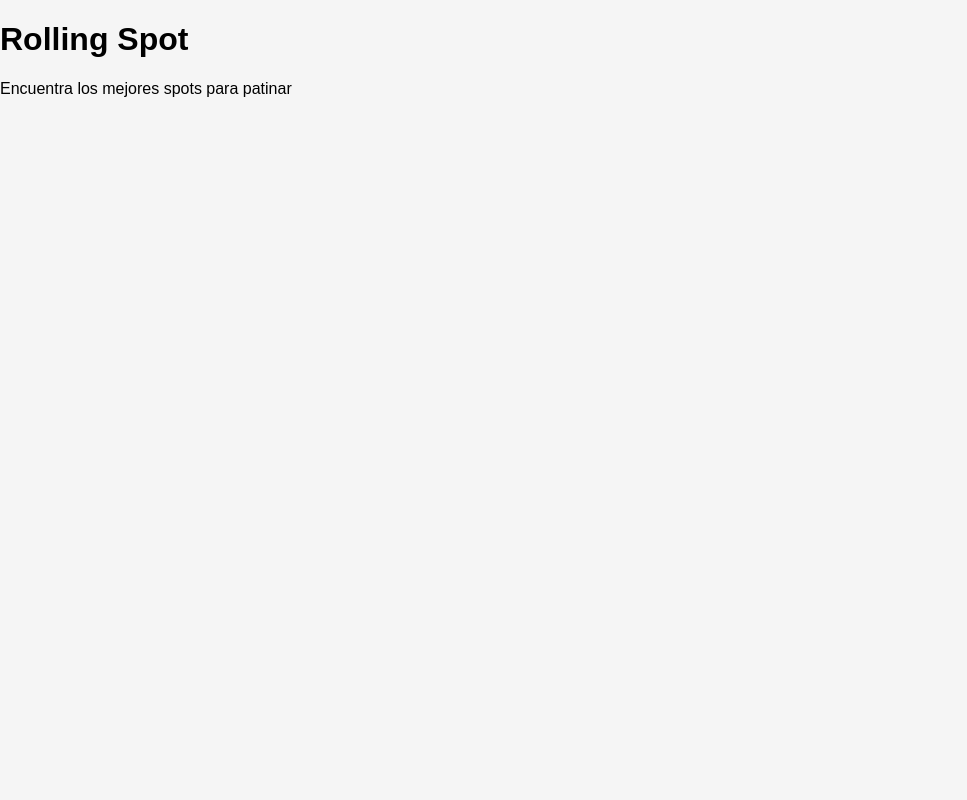
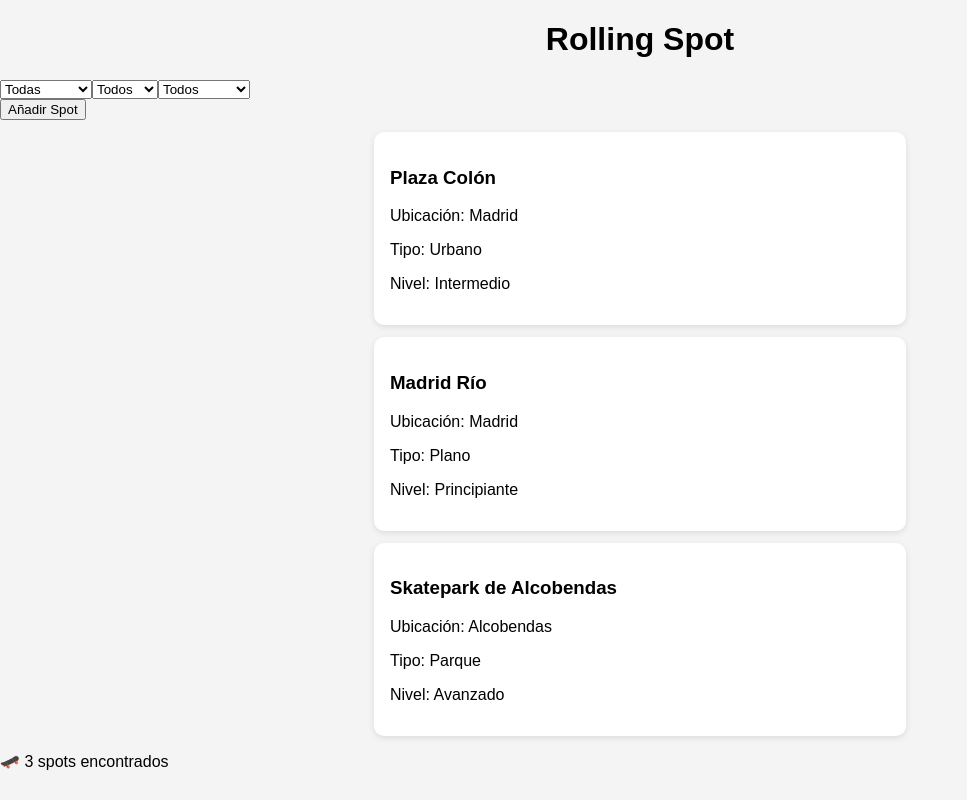
Before and after one commit to Andrie42/Rolling-Spot, a React (Vite) app: page / in a window 1280 px wide. Shown: the whole page, without its empty margins (0-967 px from the left). Built offline with nearby package versions, Linux system fonts and the light colour scheme.

Commit message:
creadas pantallas de spots, componentes spots y filtros de spots en la home

```diff
--- a/package.json
+++ b/package.json
@@ -11,7 +11,8 @@
   },
   "dependencies": {
     "react": "^19.2.6",
-    "react-dom": "^19.2.6"
+    "react-dom": "^19.2.6",
+    "react-router-dom": "^7.17.0"
   },
   "devDependencies": {
     "@eslint/js": "^10.0.1",
--- a/src/App.jsx
+++ b/src/App.jsx
@@ -1,5 +1,34 @@
+import { Routes, Route } from "react-router-dom";
+import { useState } from "react";
 import Home from "./pages/Home";
+import SpotDetail from "./pages/SpotDetail";
+import NewSpot from "./pages/NewSpot";
+import { initialSpots } from "./data/spots";
 
 export default function App() {
-  return <Home/>;
+  const [spots, setSpots] = useState(initialSpots);
+
+  return (
+    <Routes>
+      <Route
+        path="/"
+        element={<Home spots={spots} />}
+      />
+
+      <Route
+        path="/spot/:id"
+        element={<SpotDetail spots={spots} />}
+      />
+
+      <Route
+        path="/new-spot"
+        element={
+          <NewSpot
+            spots={spots}
+            setSpots={setSpots}
+          />
+        }
+      />
+    </Routes>
+  );
 }
--- /dev/null
+++ b/src/components/Filters.jsx
@@ -0,0 +1,31 @@
+export default function Filters({
+    city,
+    setCity,
+    type,
+    setType,
+    level,
+    setLevel
+}) {
+    return (
+        <div className="filters">
+            <select value={city} onChange={(e) => setCity(e.target.value)}>
+                <option value="">Todas</option>
+                <option value="Madrid">Madrid</option>
+                <option value="Alcobendas">Alcobendas</option>
+            </select>
+            <select value={type} onChange={(e) => setType(e.target.value)}>
+                <option value="">Todos</option>
+                <option value="Urbano">Urbano</option>
+                <option value="Parque">Parque</option>
+                <option value="Plano">Plano</option>
+                <option value="Bowl">Bowl</option>
+            </select>
+            <select value={level} onChange={(e) => setLevel(e.target.value)}>
+                <option value="">Todos</option>
+                <option value="Principiante">Principiante</option>
+                <option value="Intermedio">Intermedio</option>
+                <option value="Avanzado">Avanzado</option>
+            </select>
+        </div>
+    )
+}
--- /dev/null
+++ b/src/components/SpotCard.jsx
@@ -0,0 +1,17 @@
+import { Link } from "react-router-dom";
+
+export default function SpotCard({spot}){
+    return(
+        <Link
+        to={`/spot/${spot.id}`}
+        style={{textDecoration: "none", color: "inherit"}}
+        >
+            <div className="spot-card">
+                <h3>{spot.name}</h3>
+                <p>Ubicación: {spot.city}</p>
+                <p>Tipo: {spot.type}</p>
+                <p>Nivel: {spot.level}</p>
+            </div>
+        </Link>
+    );
+}
--- /dev/null
+++ b/src/data/spots.js
@@ -0,0 +1,26 @@
+export const initialSpots = [
+    {
+    id: 1,
+    name: "Plaza Colón",
+    city: "Madrid",
+    type: "Urbano",
+    level: "Intermedio",
+    description: "Suelo liso y varios bordillos."
+    },
+    {
+        id: 2,
+        name: "Madrid Río",
+        city: "Madrid",
+        type: "Plano",
+        level: "Principiante",
+        description: "Zona amplia para practicar."
+    },
+    {
+        id: 3,
+        name: "Skatepark de Alcobendas",
+        city: "Alcobendas",
+        type: "Parque",
+        level: "Avanzado",
+        description: "Rampas y bowls."
+    }
+]
--- a/src/main.jsx
+++ b/src/main.jsx
@@ -1,10 +1,11 @@
-import { StrictMode } from 'react'
-import { createRoot } from 'react-dom/client'
-import App from './App.jsx'
+import React from "react";
+import ReactDOM from "react-dom/client";
+import { BrowserRouter } from "react-router-dom";
+import App from "./App.jsx";
 import "./styles/index.css";
 
-createRoot(document.getElementById('root')).render(
-  <StrictMode>
-    <App />
-  </StrictMode>,
-)
+ReactDOM.createRoot(document.getElementById("root")).render(
+  <BrowserRouter>
+  <App />
+  </BrowserRouter>
+);
--- a/src/pages/Home.jsx
+++ b/src/pages/Home.jsx
@@ -1,8 +1,58 @@
-export default function Home(){
-    return(
+import SpotCard from "../components/SpotCard";
+import { Link } from "react-router-dom";
+import { useState } from "react";
+import Filters from "../components/Filters";
+
+
+export default function Home({ spots }) {
+    const [city, setCity] = useState("");
+    const [type, setType] = useState("");
+    const [level, setLevel] = useState("");
+
+    const filteredSpots = spots.filter((spot) => {
+        const cityMatch =
+            city === "" || spot.city === city;
+        const typeMatch =
+            type === "" || spot.type === type;
+
+        const levelMatch =
+            level === "" || spot.level === level;
+
+        return (
+            cityMatch &&
+            typeMatch &&
+            levelMatch
+        );
+    })
+
+
+    return (
         <div>
             <h1>Rolling Spot</h1>
-            <p>Encuentra los mejores spots para patinar</p>
+
+            <Filters
+                city={city}
+                setCity={setCity}
+                type={type}
+                setType={setType}
+                level={level}
+                setLevel={setLevel}
+            />
+
+            <Link to="/new-spot">
+                <button>Añadir Spot</button>
+            </Link>
+
+            {filteredSpots.map((spot) => (
+                <SpotCard
+                    key={spot.id}
+                    spot={spot}
+                />
+            ))}
+
+            <p>
+                🛹 {filteredSpots.length} spots encontrados
+            </p>
         </div>
-    )
+    );
 }
--- /dev/null
+++ b/src/pages/NewSpot.jsx
@@ -0,0 +1,93 @@
+import { useState } from "react";
+import { useNavigate } from "react-router-dom";
+
+export default function NewSpot({
+    spots,
+    setSpots,
+}) {
+    const navigate = useNavigate();
+
+    const [name, setName] = useState("");
+    const [city, setCity] = useState("");
+    const [type, setType] = useState("");
+    const [level, setLevel] = useState("");
+    const [description, setDescription] =
+        useState("");
+
+    function handleSubmit(e) {
+        e.preventDefault();
+
+        const newSpot = {
+            id: spots.length + 1,
+            name,
+            city,
+            type,
+            level,
+            description,
+        };
+
+        setSpots([...spots, newSpot]);
+
+        navigate("/");
+    }
+
+    return (
+        <form onSubmit={handleSubmit}>
+            <h1>Nuevo Spot</h1>
+
+            <input
+                placeholder="Nombre"
+                value={name}
+                onChange={(e) =>
+                    setName(e.target.value)
+                }
+            />
+
+            <br />
+
+            <input
+                placeholder="Ubicación"
+                value={city}
+                onChange={(e) =>
+                    setCity(e.target.value)
+                }
+            />
+
+            <br />
+
+            <input
+                placeholder="Tipo"
+                value={type}
+                onChange={(e) =>
+                    setType(e.target.value)
+                }
+            />
+
+            <br />
+
+            <input
+                placeholder="Nivel"
+                value={level}
+                onChange={(e) =>
+                    setLevel(e.target.value)
+                }
+            />
+
+            <br />
+
+            <textarea
+                placeholder="Descripción"
+                value={description}
+                onChange={(e) =>
+                    setDescription(e.target.value)
+                }
+            />
+
+            <br />
+
+            <button type="submit">
+                Guardar
+            </button>
+        </form>
+    );
+}
--- /dev/null
+++ b/src/pages/SpotDetail.jsx
@@ -0,0 +1,27 @@
+import { useParams } from "react-router-dom";
+
+export default function SpotDetail({ spots }) {
+    const { id } = useParams();
+
+    const spot = spots.find(
+        (s) => s.id === Number(id)
+    );
+
+    if (!spot) {
+        return <h2>Spot no encontrado</h2>;
+    }
+
+    return (
+        <div>
+            <h1>{spot.name}</h1>
+
+            <p>ubicación: {spot.city}</p>
+
+            <p>tipo: {spot.type}</p>
+
+            <p>nivel: {spot.level}</p>
+
+            <p>descripción: {spot.description}</p>
+        </div>
+    );
+}
--- a/src/styles/index.css
+++ b/src/styles/index.css
@@ -1,5 +1,18 @@
 body {
     margin: 0;
     font-family: Arial, sans-serif;
-    background: #f5f5f5;
+    background: #f4f4f4;
 }
+
+h1 {
+    text-align: center;
+}
+
+.spot-card {
+    background: white;
+    padding: 16px;
+    margin: 12px auto;
+    max-width: 500px;
+    border-radius: 10px;
+    box-shadow: 0 2px 6px rgba(0, 0, 0, .1);
+}
```
Also changed, not shown: 1 other file (tests, documents, lock files or other folders).
